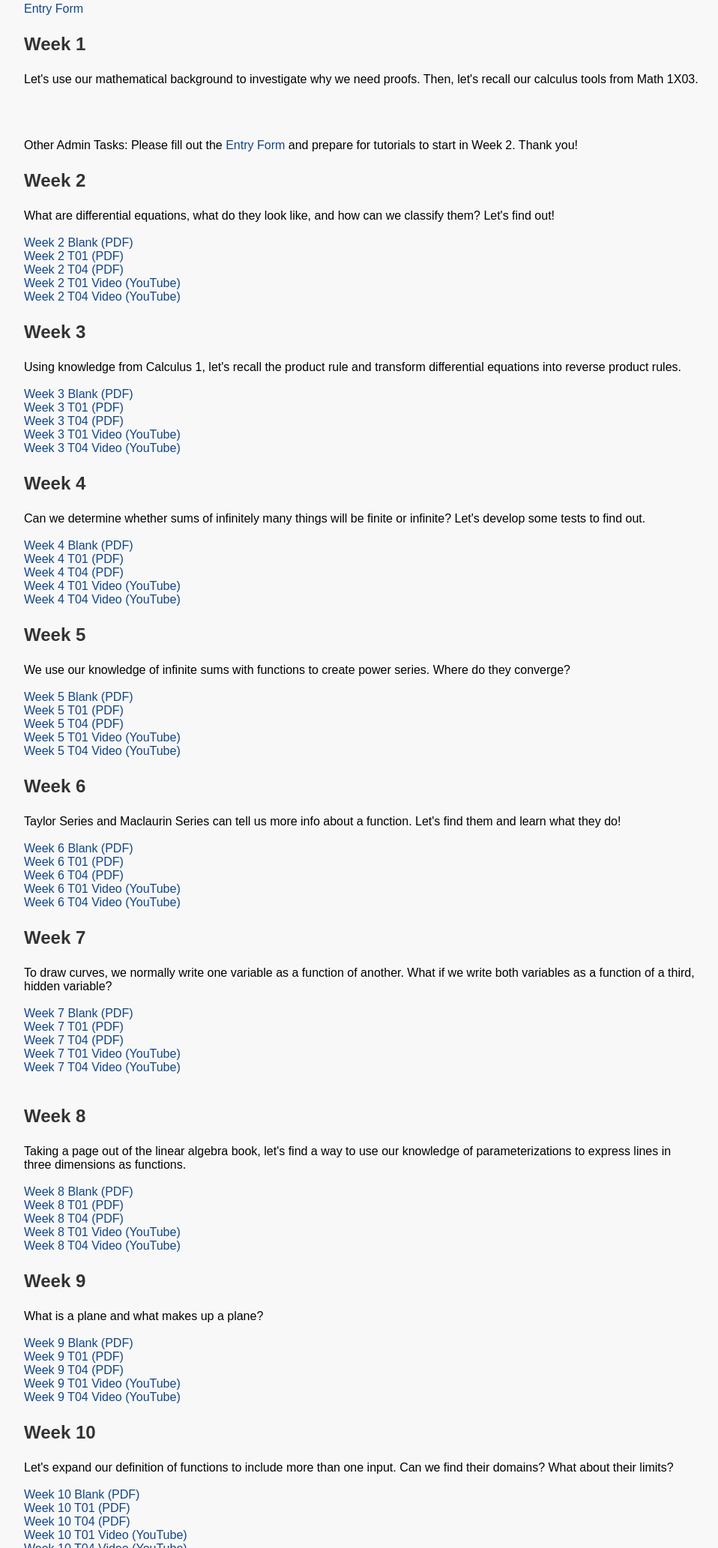
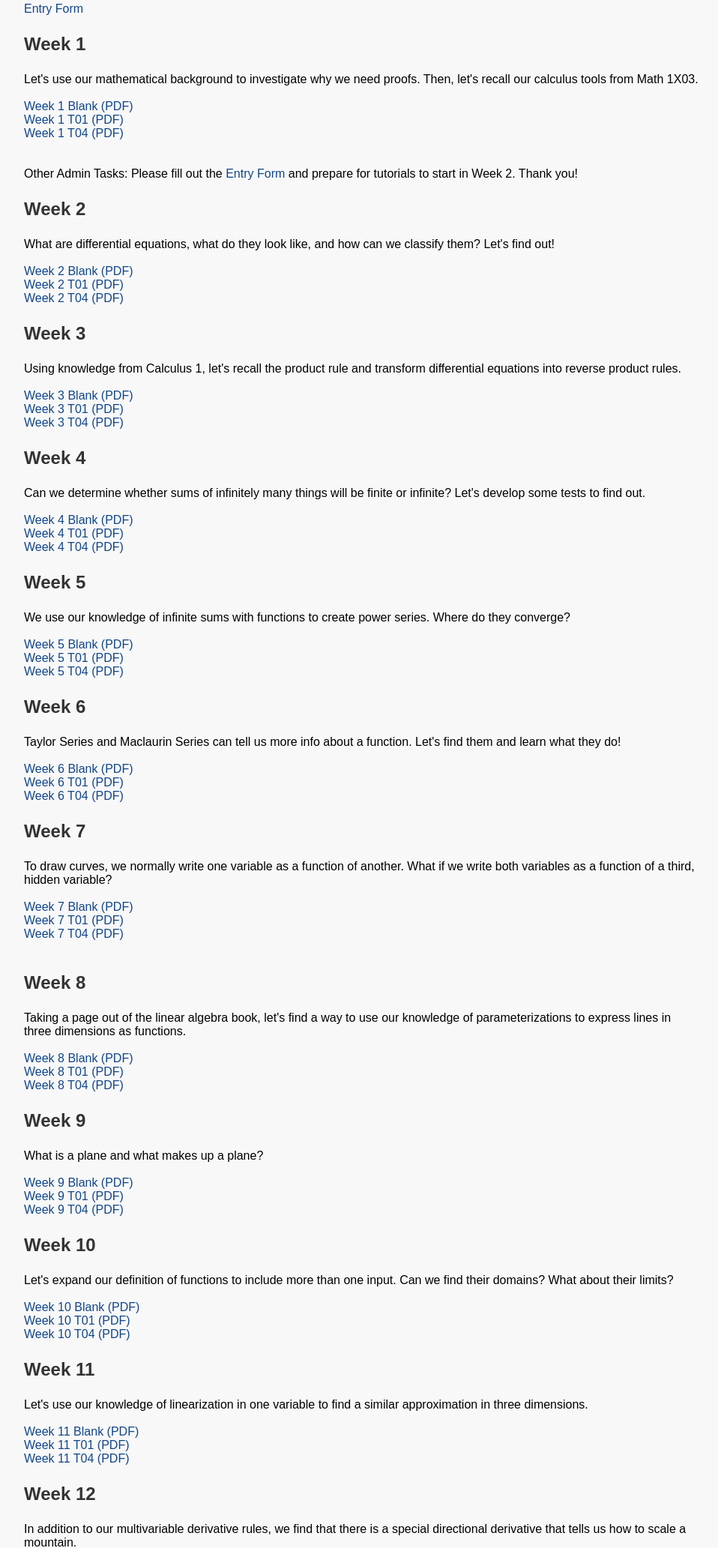
Before and after one commit to kyleosung/kyleosung.github.io, a plain HTML site: page math1xx3_winter2024.html in a window 1280 px wide. Shown: the part 735-2800 px from the top of the page at 75% size, without its empty margins (158-1116 px from the left). Drawn offline with Linux system fonts and the light colour scheme.

Commit message:
small changes

```diff
--- a/math1xx3_winter2024.html
+++ b/math1xx3_winter2024.html
@@ -68,7 +68,9 @@
     <br><br>
 
     <ul>
-        <li><a href="notes_math1xx3_winter2024/Week_1_Blank.pdf" download><p id="Subheading"></p></a></li>
+        <li><a href="notes_math1xx3_winter2024/Week_1_Blank.pdf" download>Week 1 Blank (PDF)</a></li>
+        <li><a href="notes_math1xx3_winter2024/Week_1_T01.pdf" download>Week 1 T01 (PDF)</a></li>
+        <li><a href="notes_math1xx3_winter2024/Week_1_T04.pdf" download>Week 1 T04 (PDF)</a></li>
     </ul>
 
     <br><br>
@@ -85,8 +87,6 @@
         <li><a href="notes_math1xx3_winter2024/Week_2_Blank.pdf" download>Week 2 Blank (PDF)</a></li>
         <li><a href="notes_math1xx3_winter2024/Week_2_T01.pdf" download>Week 2 T01 (PDF)</a></li>
         <li><a href="notes_math1xx3_winter2024/Week_2_T04.pdf" download>Week 2 T04 (PDF)</a></li>
-        <li><a href="">Week 2 T01 Video (YouTube)</a></li>
-        <li><a href="">Week 2 T04 Video (YouTube)</a></li>
     </ul>
 
 
@@ -100,8 +100,6 @@
         <li><a href="notes_math1xx3_winter2024/Week_3_Blank.pdf" download>Week 3 Blank (PDF)</a></li>
         <li><a href="notes_math1xx3_winter2024/Week_3_T01.pdf" download>Week 3 T01 (PDF)</a></li>
         <li><a href="notes_math1xx3_winter2024/Week_3_T04.pdf" download>Week 3 T04 (PDF)</a></li>
-        <li><a href="">Week 3 T01 Video (YouTube)</a></li>
-        <li><a href="">Week 3 T04 Video (YouTube)</a></li>
     </ul>
 
 
@@ -115,8 +113,6 @@
         <li><a href="notes_math1xx3_winter2024/Week_4_Blank.pdf" download>Week 4 Blank (PDF)</a></li>
         <li><a href="notes_math1xx3_winter2024/Week_4_T01.pdf" download>Week 4 T01 (PDF)</a></li>
         <li><a href="notes_math1xx3_winter2024/Week_4_T04.pdf" download>Week 4 T04 (PDF)</a></li>
-        <li><a href="">Week 4 T01 Video (YouTube)</a></li>
-        <li><a href="">Week 4 T04 Video (YouTube)</a></li>
     </ul>
 
 
@@ -130,8 +126,6 @@
         <li><a href="notes_math1xx3_winter2024/Week_5_Blank.pdf" download>Week 5 Blank (PDF)</a></li>
         <li><a href="notes_math1xx3_winter2024/Week_5_T01.pdf" download>Week 5 T01 (PDF)</a></li>
         <li><a href="notes_math1xx3_winter2024/Week_5_T04.pdf" download>Week 5 T04 (PDF)</a></li>
-        <li><a href="">Week 5 T01 Video (YouTube)</a></li>
-        <li><a href="">Week 5 T04 Video (YouTube)</a></li>
     </ul>
 
 
@@ -145,8 +139,6 @@
         <li><a href="notes_math1xx3_winter2024/Week_6_Blank.pdf" download>Week 6 Blank (PDF)</a></li>
         <li><a href="notes_math1xx3_winter2024/Week_6_T01.pdf" download>Week 6 T01 (PDF)</a></li>
         <li><a href="notes_math1xx3_winter2024/Week_6_T04.pdf" download>Week 6 T04 (PDF)</a></li>
-        <li><a href="">Week 6 T01 Video (YouTube)</a></li>
-        <li><a href="">Week 6 T04 Video (YouTube)</a></li>
     </ul>
 
 
@@ -160,8 +152,6 @@
         <li><a href="notes_math1xx3_winter2024/Week_7_Blank.pdf" download>Week 7 Blank (PDF)</a></li>
         <li><a href="notes_math1xx3_winter2024/Week_7_T01.pdf" download>Week 7 T01 (PDF)</a></li>
         <li><a href="notes_math1xx3_winter2024/Week_7_T04.pdf" download>Week 7 T04 (PDF)</a></li>
-        <li><a href="">Week 7 T01 Video (YouTube)</a></li>
-        <li><a href="">Week 7 T04 Video (YouTube)</a></li>
     </ul>
     <br>
 
@@ -175,8 +165,6 @@
         <li><a href="notes_math1xx3_winter2024/Week_8_Blank.pdf" download>Week 8 Blank (PDF)</a></li>
         <li><a href="notes_math1xx3_winter2024/Week_8_T01.pdf" download>Week 8 T01 (PDF)</a></li>
         <li><a href="notes_math1xx3_winter2024/Week_8_T04.pdf" download>Week 8 T04 (PDF)</a></li>
-        <li><a href="">Week 8 T01 Video (YouTube)</a></li>
-        <li><a href="">Week 8 T04 Video (YouTube)</a></li>
     </ul>
 
 
@@ -190,8 +178,6 @@
         <li><a href="notes_math1xx3_winter2024/Week_9_Blank.pdf" download>Week 9 Blank (PDF)</a></li>
         <li><a href="notes_math1xx3_winter2024/Week_9_T01.pdf" download>Week 9 T01 (PDF)</a></li>
         <li><a href="notes_math1xx3_winter2024/Week_9_T04.pdf" download>Week 9 T04 (PDF)</a></li>
-        <li><a href="">Week 9 T01 Video (YouTube)</a></li>
-        <li><a href="">Week 9 T04 Video (YouTube)</a></li>
     </ul>
 
     <h3 id="Week"></h3>
@@ -205,8 +191,6 @@
         <li><a href="notes_math1xx3_winter2024/Week_10_Blank.pdf" download>Week 10 Blank (PDF)</a></li>
         <li><a href="notes_math1xx3_winter2024/Week_10_T01.pdf" download>Week 10 T01 (PDF)</a></li>
         <li><a href="notes_math1xx3_winter2024/Week_10_T04.pdf" download>Week 10 T04 (PDF)</a></li>
-        <li><a href="">Week 10 T01 Video (YouTube)</a></li>
-        <li><a href="">Week 10 T04 Video (YouTube)</a></li>
     </ul>
 
     <h3 id="Week"></h3>
@@ -220,8 +204,6 @@
         <li><a href="notes_math1xx3_winter2024/Week_11_Blank.pdf" download>Week 11 Blank (PDF)</a></li>
         <li><a href="notes_math1xx3_winter2024/Week_11_T01.pdf" download>Week 11 T01 (PDF)</a></li>
         <li><a href="notes_math1xx3_winter2024/Week_11_T04.pdf" download>Week 11 T04 (PDF)</a></li>
-        <li><a href="">Week 11 T01 Video (YouTube)</a></li>
-        <li><a href="">Week 11 T04 Video (YouTube)</a></li>
     </ul>
 
     <h3 id="Week"></h3>
@@ -234,8 +216,6 @@
         <li><a href="notes_math1xx3_winter2024/Week_12_Blank.pdf" download>Week 12 Blank (PDF)</a></li>
         <li><a href="notes_math1xx3_winter2024/Week_12_T01.pdf" download>Week 12 T01 (PDF)</a></li>
         <li><a href="notes_math1xx3_winter2024/Week_12_T04.pdf" download>Week 12 T04 (PDF)</a></li>
-        <li><a href="">Week 12 T01 Video (YouTube)</a></li>
-        <li><a href="">Week 12 T04 Video (YouTube)</a></li>
     </ul>
 
     <h3 id="Week"></h3>
@@ -248,8 +228,6 @@
         <li><a href="notes_math1xx3_winter2024/Week_13_Blank.pdf" download>Week 13 Blank (PDF)</a></li>
         <li><a href="notes_math1xx3_winter2024/Week_13_T01.pdf" download>Week 13 T01 (PDF)</a></li>
         <li><a href="notes_math1xx3_winter2024/Week_13_T04.pdf" download>Week 13 T04 (PDF)</a></li>
-        <li><a href="">Week 13 T01 Video (YouTube)</a></li>
-        <li><a href="">Week 13 T04 Video (YouTube)</a></li>
     </ul>
 
     <h3>Extra Help</h3>
```
